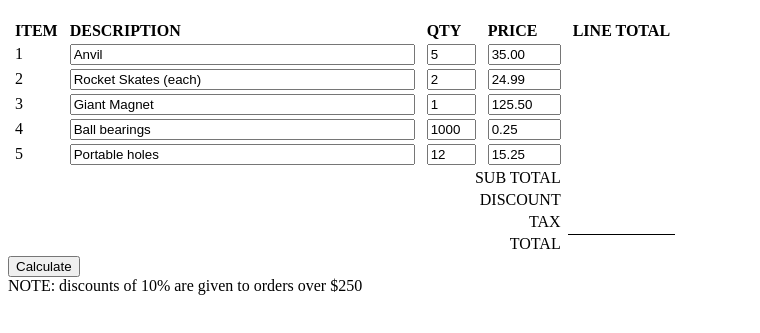
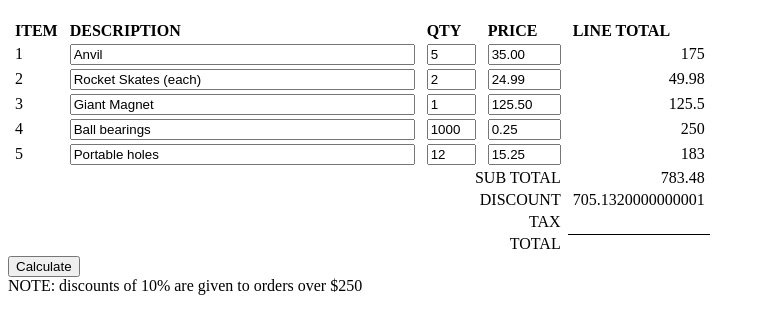
Before and after one commit to NGrec/NicholasGrecoAssign1, a plain HTML site: page index.html in a window 1280 px wide. Both pictures are taken after a click on the button "Calculate". Shown: the part 61-394 px from the top of the page, without its empty margins (0-760 px from the left). Drawn offline with Linux system fonts and the light colour scheme.

Commit message:
Update index.html

```diff
--- a/index.html
+++ b/index.html
@@ -192,7 +192,15 @@
 
 			// discount
 
-			if sub_total >=
+			if (sub_total >= 250) {
+
+				discount = sub_total * 0.1;
+
+				sub_total = sub_total - discount;
+
+				document.querySelector("#discount").innerHTML = sub_total;
+
+			}
 
 		}
 
```
